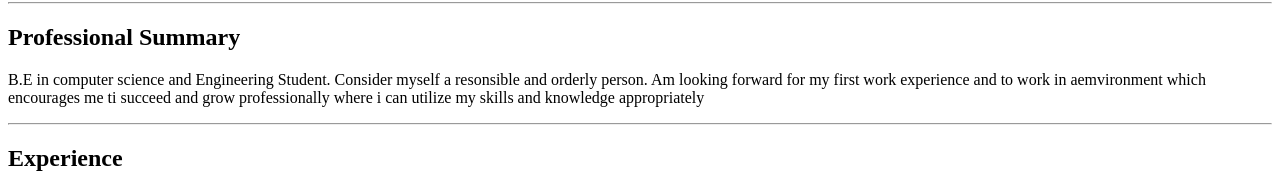
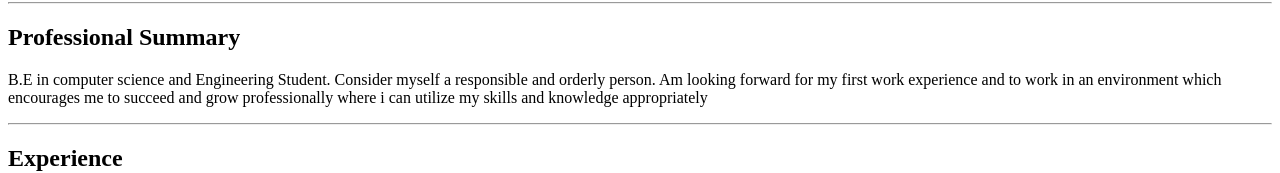
Before and after one commit to ashrarffff/ASHRAF-RESUME, a plain HTML site: page index.html in a window 1280 px wide. Shown: the part 277-450 px from the top of the page. Drawn offline with Linux system fonts and the light colour scheme.

Commit message:
Update index.html

```diff
--- a/index.html
+++ b/index.html
@@ -5,15 +5,15 @@
         <title>My Resume</title>
     </head>
     <body>
-        <h1>MOHAMMED ASHRAF <br />SULEMAN</h1>
+        <h1 >MOHAMMED ASHRAF <br />SULEMAN</h1>
         <img src="./photo.jpg" height="150" width="150" alt="">
         <hr />
         <h2>Professional Summary</h2>
         <p>B.E in computer science and
-        Engineering Student. Consider myself a resonsible
+        Engineering Student. Consider myself a responsible
          and orderly person. Am looking forward for my first
-         work experience and to work in aemvironment which
-         encourages me ti succeed and grow professionally where
+         work experience and to work in an environment which
+         encourages me to succeed and grow professionally where
           i can utilize my skills and knowledge appropriately</p>
           <hr />
           <h2>Experience</h2>
```
